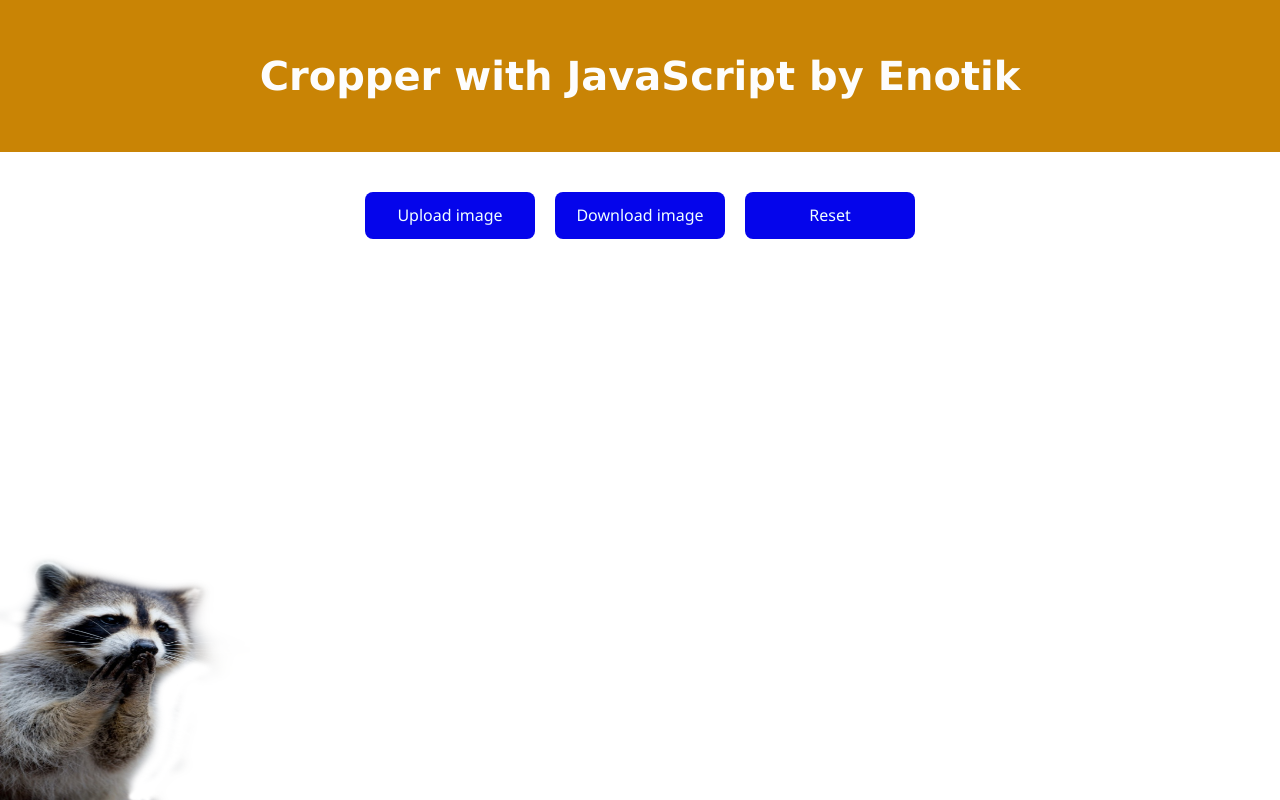
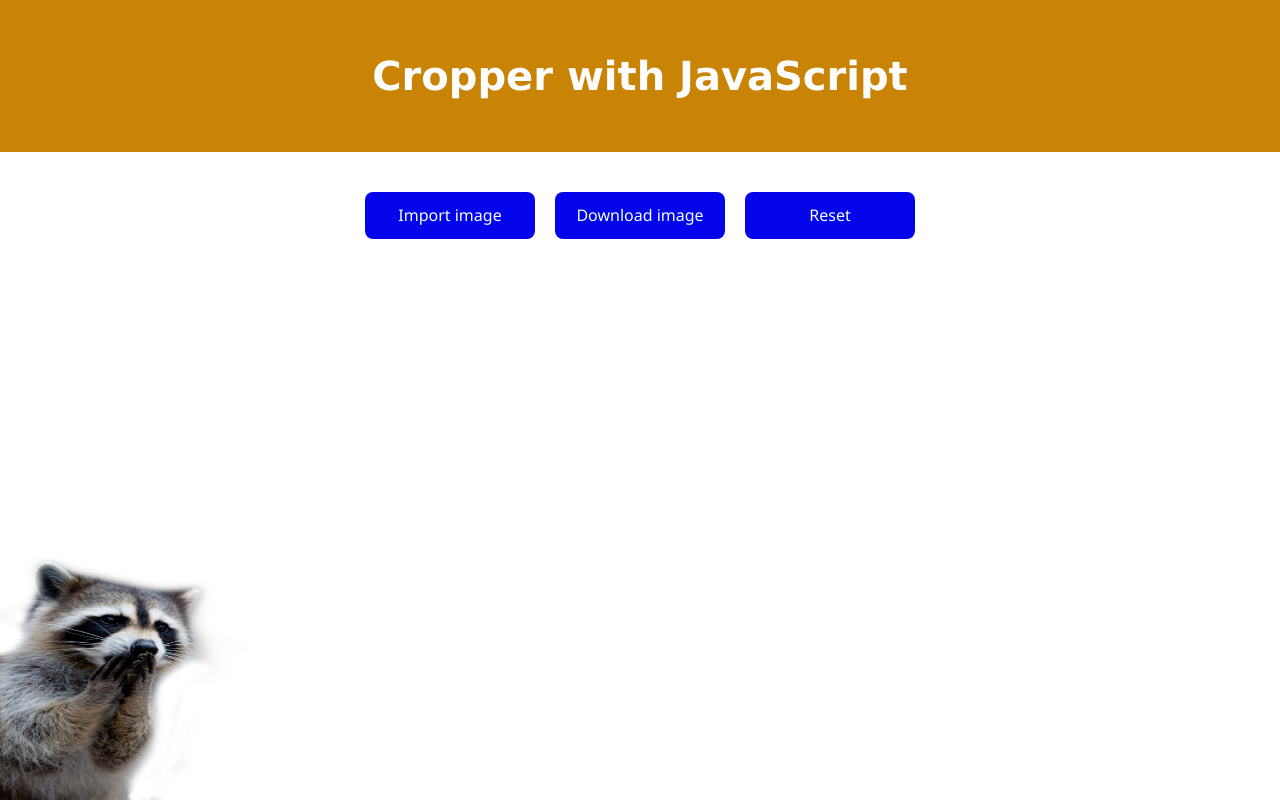
Before and after one commit to StanislavSH109/-ropp_Image, a website built with Parcel: page index.html in a window 1280 px wide. Built offline with nearby package versions, Linux system fonts and the light colour scheme; files whose address does not match are found by name.

Commit message:
Finished task

```diff
--- a/index.html
+++ b/index.html
@@ -11,12 +11,12 @@
 <body>
     <header class="header">
         <img class="header__img" src="img/raccoon-transparent-background-1.png" alt="raccoon">
-        <h2 class="header__title">Cropper with JavaScript by Enotik</h2>
+        <h2 class="header__title">Cropper with JavaScript</h2>
     </header>
     <section class="main-section">
         <div class="container">
             <div class="buttons">
-                <label for="upload" class="button__upload-label">Upload image</label>
+                <label for="upload" class="button__upload-label">Import image</label>
                 <input class="button__upload" id="upload" type="file" accept="image/*" placeholder="Загрузить файл">
                 <button class="button__download">Download image</button>
                 <button class="button__reset">Reset</button>
@@ -29,6 +29,6 @@
             </div>
         </div>
     </section>
-    <script type="module" src="js/main.js"></script>
+    <script type="module" src="./js/main.js"></script>
 </body>
 </html>
--- a/js/main.js
+++ b/js/main.js
@@ -1,4 +1,4 @@
-import Cropper from 'cropperjs';
+import Cropper from "../node_modules/cropperjs";
 
 document.addEventListener('DOMContentLoaded',  () => {
     const uploadButton = document.querySelector('.button__upload');
```
Also changed, not shown: dist/index.html, 2 other files.
